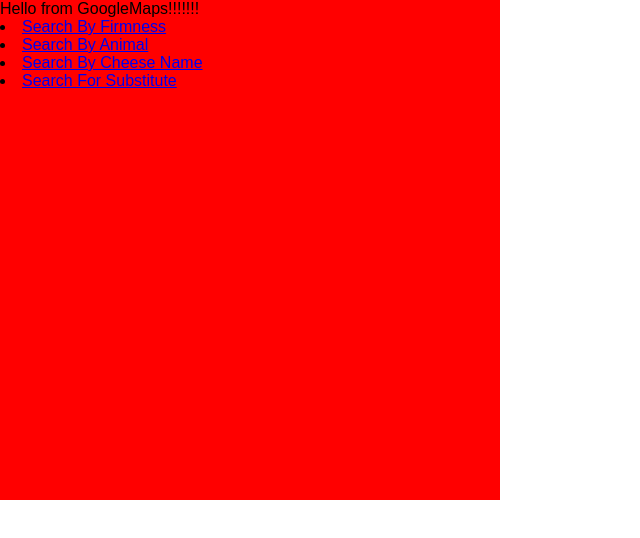
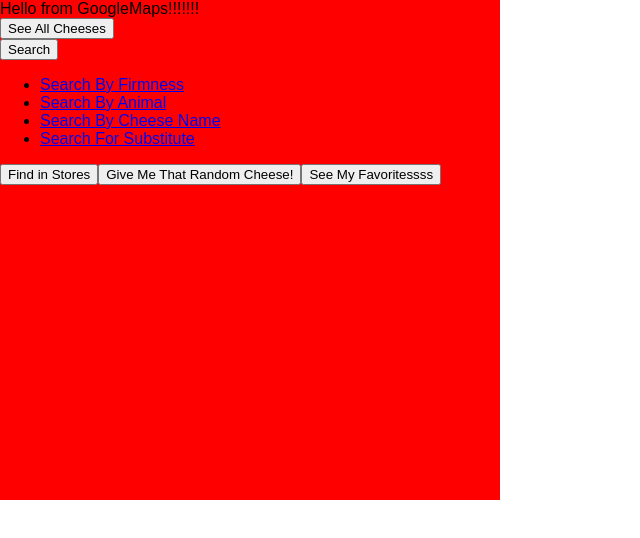
Before and after one commit to uppal101/how-many-cheeses, a React (Create React App) app: page / in a window 1280 px wide. Shown: the top 538 px of the page, without its empty margins (0-640 px from the left). Built offline with nearby package versions, Linux system fonts and the light colour scheme.

Commit message:
Added SideNav Components with properply working sidenav

```diff
--- a/src/components/SideNav/SideNav.js
+++ b/src/components/SideNav/SideNav.js
@@ -1,18 +1,29 @@
 import React from "react"
 import ReactDOM from "react-dom"
-import Button from 'react-bootstrap/lib/Button';
-// import MenuItem from 'react-bootstrap/lib/Button';
-import {NavDropdown, MenuItem} from 'react-bootstrap';
+import SideNavCategories from './SideNavCategories'
+import {ButtonGroup, DropdownButton, MenuItem, Button}  from 'react-bootstrap';
 
-const SideNavSubCategories = () => {
+const SideNav = () => {
   return (
-    <div>
-    <MenuItem eventKey="1">Search By Firmness</MenuItem>
-    <MenuItem eventKey="2">Search By Animal</MenuItem>
-    <MenuItem eventKey="3">Search By Cheese Name</MenuItem>
-    <MenuItem eventKey="4">Search For Substitute</MenuItem>
-</div>
+
+    <ButtonGroup vertical>
+
+      <Button>See All Cheeses</Button>
+      <DropdownButton title="Search" id="bg-vertical-dropdown-1">
+        <MenuItem eventKey="1">Search By Firmness</MenuItem>
+        <MenuItem eventKey="2">Search By Animal</MenuItem>
+        <MenuItem eventKey="3">Search By Cheese Name</MenuItem>
+        <MenuItem eventKey="4">Search For Substitute</MenuItem>
+      </DropdownButton>
+      <Button>Find in Stores</Button>
+      <Button>Give Me That Random Cheese!</Button>
+      <Button>See My Favoritessss</Button>
+
+    </ButtonGroup>
+
+
+
   )
 }
 
-export default SideNavSubCategories;
+export default SideNav
```
